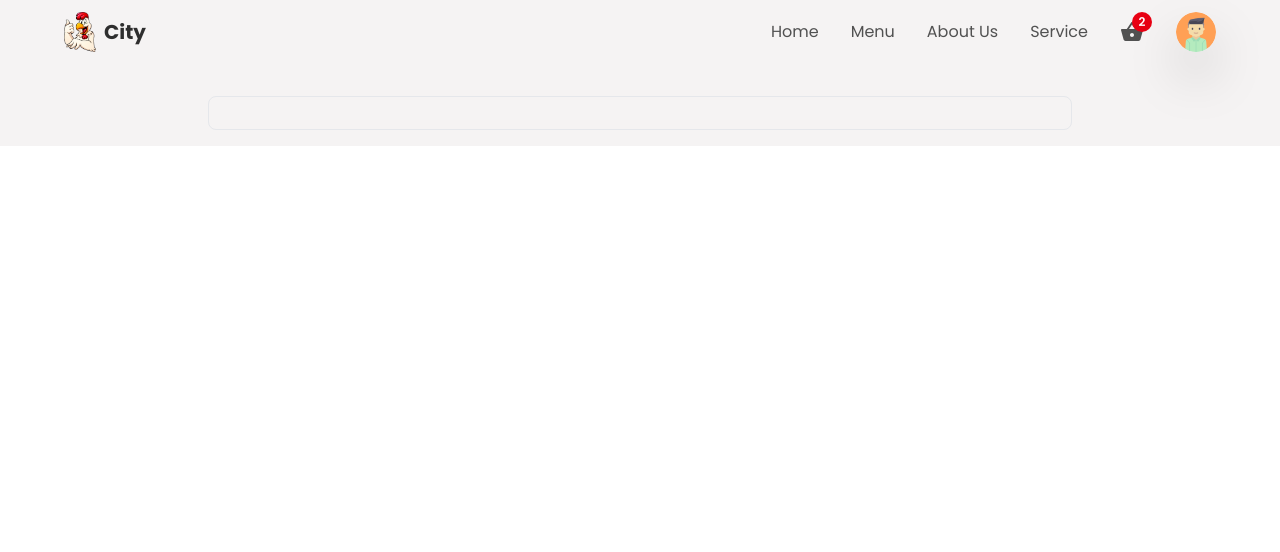
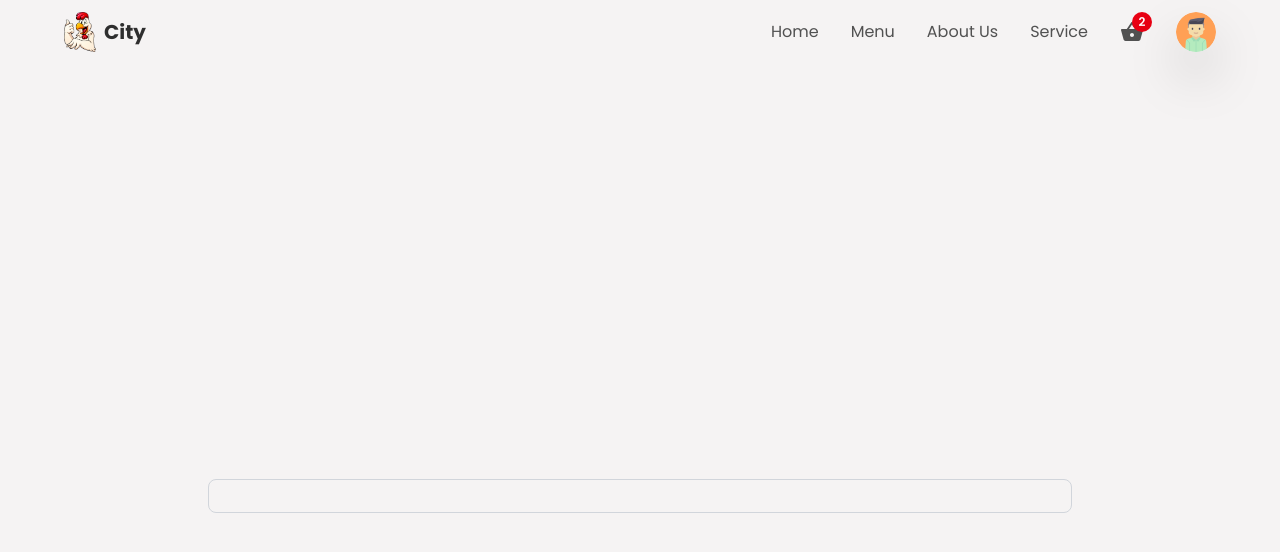
Before and after one commit to AmanpreetSingh1995/react-food-delivery-app, a React (Create React App) app: page /createItem in a window 1280 px wide. Shown: the top 552 px of the page. Built offline with nearby package versions, Linux system fonts and the light colour scheme.

Commit message:
Create Container

```diff
--- a/src/components/CreateContainer.jsx
+++ b/src/components/CreateContainer.jsx
@@ -2,8 +2,8 @@ import React from "react";
 
 const CreateContainer = () => {
 	return (
-		<div className="w-full h-auto flex items-center justify-center">
-			<div className="w-[90%] md:w-[75%] border border-gray-200 rounded-lg p-4"></div>
+		<div className="w-full min-h-screen flex items-center justify-center">
+			<div className="w-[90%] md:w-[75%] border border-gray-300 rounded-lg p-4"></div>
 		</div>
 	);
 };
```
